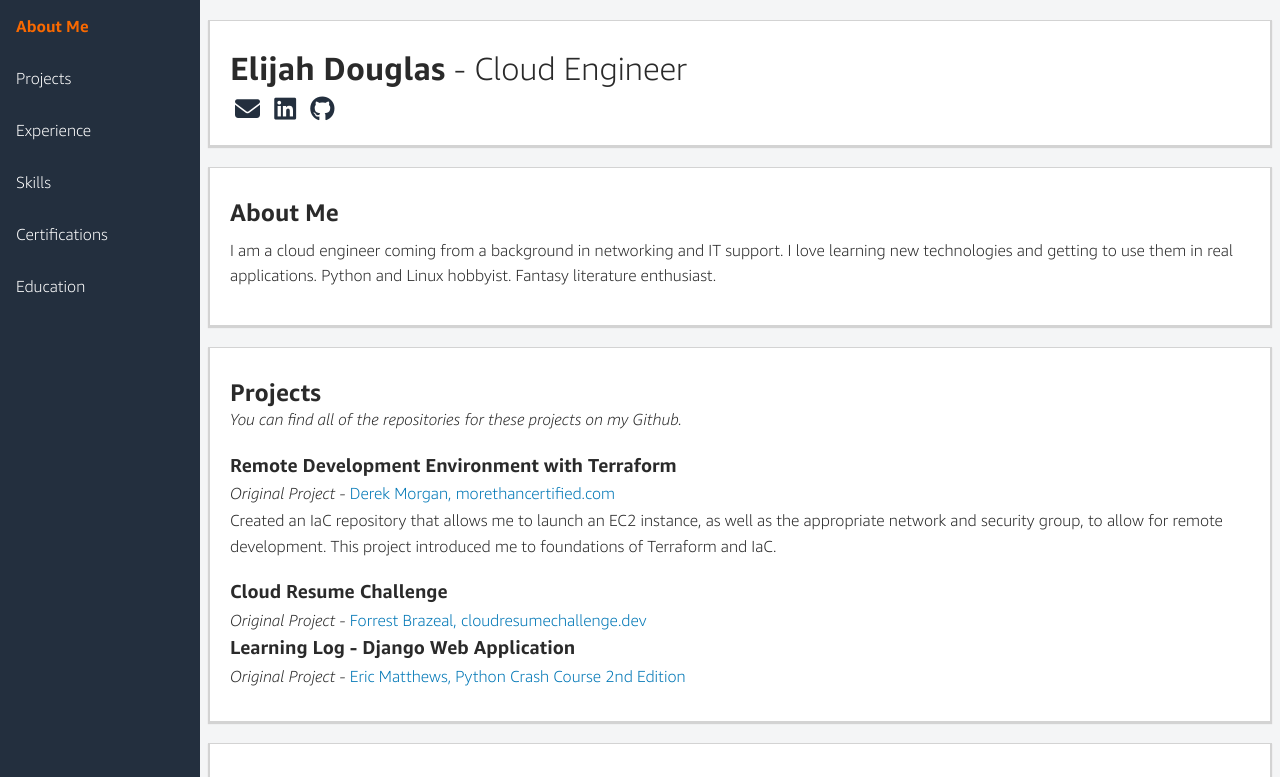
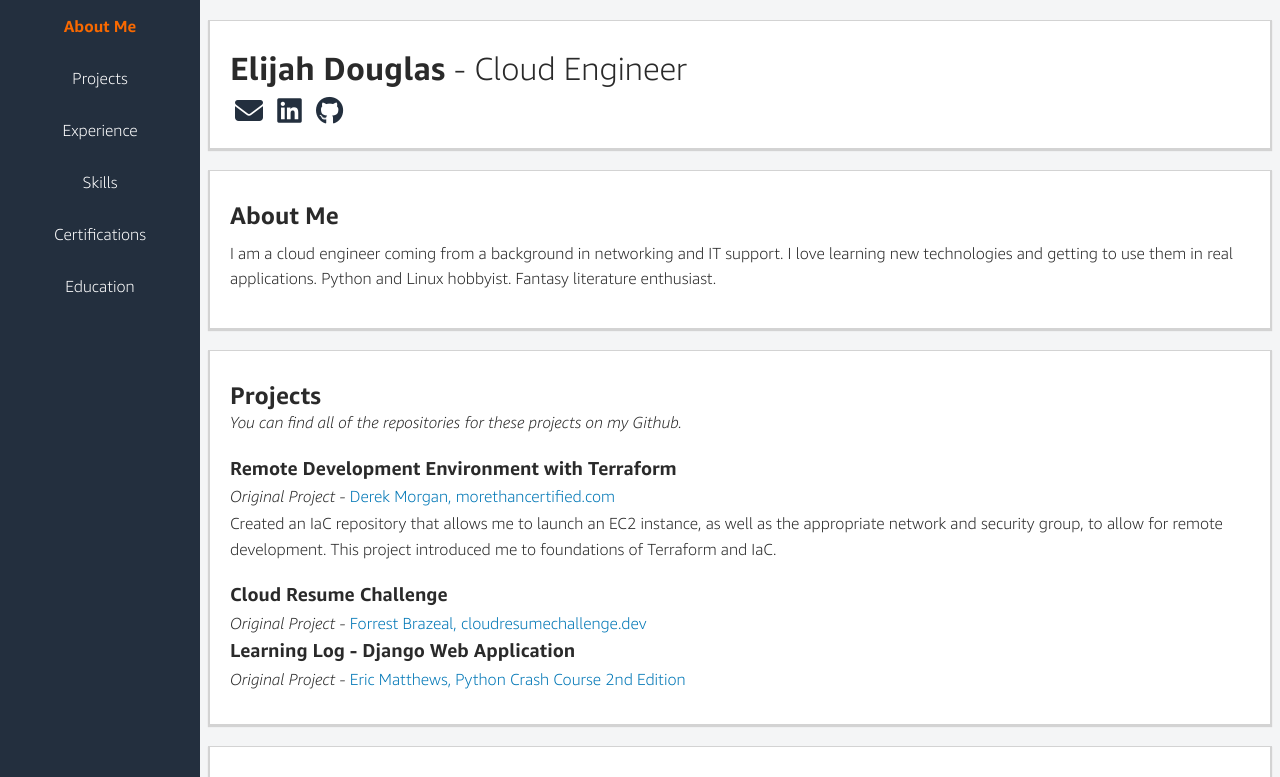
Before and after one commit to ELiGRP/Cloud-Resume-Project-In-Progress-, a plain HTML site: page index.html in a window 1280 px wide. Shown: the top 777 px of the page. Drawn offline with Linux system fonts and the light colour scheme; a script that the page names is missing.

Commit message:
update icons

```diff
--- a/resume.css
+++ b/resume.css
@@ -54,7 +54,7 @@ h4{
       }
 
         .header i {
-            font-size: 25px;
+            font-size: 28px;
         }
 
 
@@ -93,6 +93,7 @@ h4{
     left: 0;
     background-color: #232f3e;
     overflow-x: hidden;
+    text-align: center;
   }
 
 
```
